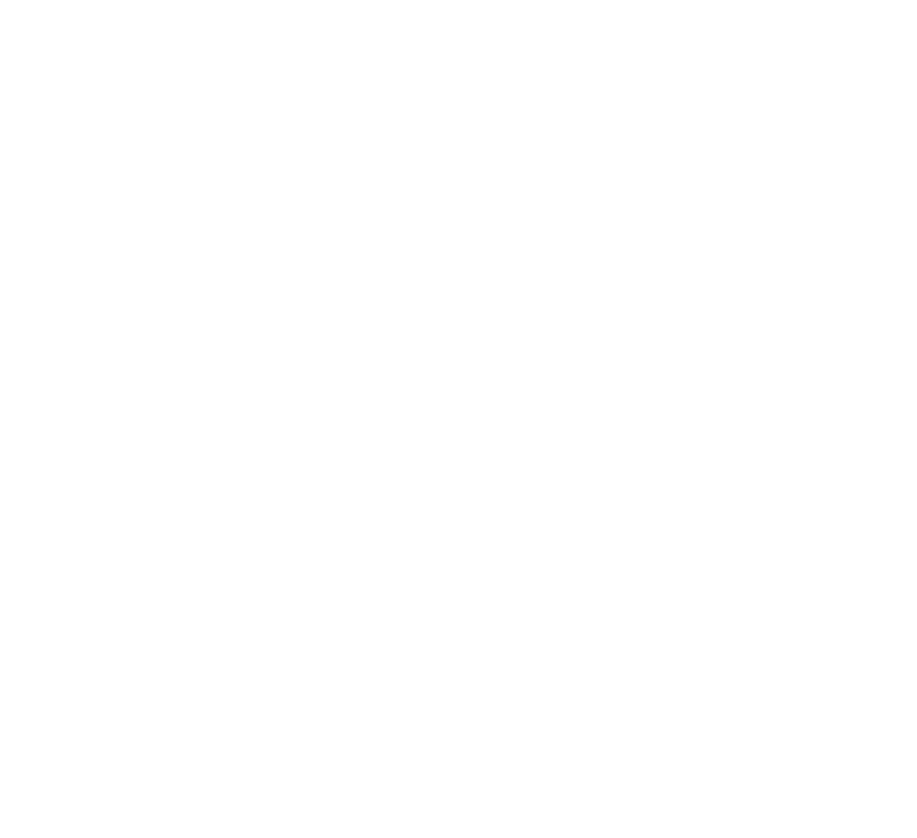
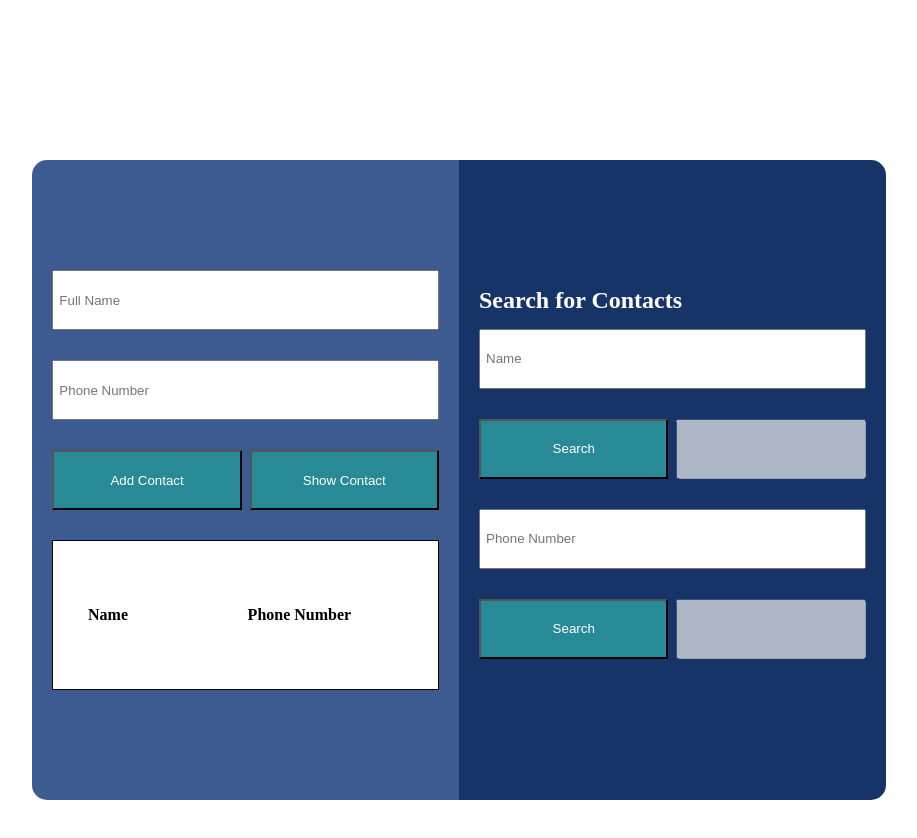
Before and after one commit to 7okiii/Lab1, a plain HTML site: page index.html in a window 1280 px wide. Shown: the whole page, without its empty margins (181-1098 px from the left). Before the commit the page ends 800 px from the top, so only its background shows below. Drawn offline with Linux system fonts and the light colour scheme.

Commit message:
base is done

```diff
--- a/index.html
+++ b/index.html
@@ -8,6 +8,45 @@
     <title>Lab1</title>
 </head>
 <body>
-
+    <div class="form">
+        <div class="form-left">
+            <input type="text" id="fullName" placeholder="Full Name">
+            <input type="text" id="phoneNumber" placeholder="Phone Number">
+            <div class="box">
+                <button type="button">Add Contact</button>
+                <button type="button">Show Contact</button>
+            </div>
+            <table id="contactsTable">
+                <tr>
+                    <th>Name</th>
+                    <th>Phone Number</th>
+                </tr>
+            </table>
+        </div>
+        <div class="form-right">
+            <h2>Search for Contacts</h2>
+            <input type="text" id="searchByName" placeholder="Name">
+            <div class="box">
+                <button type="button" id="btnByName">Search</button>
+                <input type="text" id="showPhoneNumber" disabled>
+            </div>
+            <input type="text" id="searchByPhone" placeholder="Phone Number">
+            <div class="box">
+                <button type="button" id="btnByPhone">Search</button>
+                <input type="text" id="showName" disabled>
+            </div>
+        </div>
+    </div>
+    <script>
+        function addContacts() {
+            var fullName = document.getElementById("fullName").value;
+            var phoneNumber = document.getElementById("phoneNumber").value;
+            if (fullName == "" || phoneNumber == "") {
+                alert("Please enter both name and phone number");
+            }else {
+                var name = fullName;
+            }
+        }
+    </script>
 </body>
 </html>
--- a/stylesheet/style.scss
+++ b/stylesheet/style.scss
@@ -3,3 +3,92 @@
     padding: 0;
     margin: 0;
 }
+
+@mixin input {
+    height: 60px;
+    width: 100%;
+}
+
+@mixin btn {
+    width: 49%;
+    height: 60px;
+    background-color: rgb(41, 138, 151);
+    margin: 15px 0;
+    color: white;
+}
+
+.form {
+    display: grid;
+    grid-template-columns: 1fr 2fr 2fr 1fr;
+    grid-template-rows: 20vh 80vh 20vh;
+    .form-left {
+        grid-column: 2/3;
+        grid-row: 2/3;
+        background-color: rgb(62, 91, 145);
+        display: flex;
+        flex-direction: column;
+        justify-content: center;
+        padding: 20px;
+        border-radius: 15px 0 0 15px;
+        #fullName {
+            @include input;
+        }
+        #phoneNumber {
+            @include input;
+        }
+        .box {
+            display: flex;
+            justify-content: space-between;
+            button {
+                @include btn;
+            }
+        }
+        table {
+            width: 100%;
+            height: 150px;
+            background-color: white;
+            border: black 1px solid;
+        }
+    }
+    .form-right {
+        grid-column: 3/4;
+        grid-row: 2/3;
+        background-color: rgb(23, 52, 105);
+        display: flex;
+        flex-direction: column;
+        justify-content: center;
+        padding: 20px;
+        border-radius: 0px 15px 15px 0;
+        #searchByName {
+            @include input;
+        }
+        h2 {
+            color: white;
+        }
+        .box {
+            display: flex;
+            justify-content: space-between;
+            button {
+                @include btn;
+            }
+            input {
+                width: 49%;
+                height: 60px;
+            }
+        }
+        #searchByPhone {
+            width: 100%;
+            height: 60px;
+        }
+    }
+}
+
+input {
+    margin: 15px 0;
+    padding: 5px;
+}
+
+
+table {
+    margin: 15px 0;
+}
```
Also changed, not shown: stylesheet/style.css, 1 other file.
